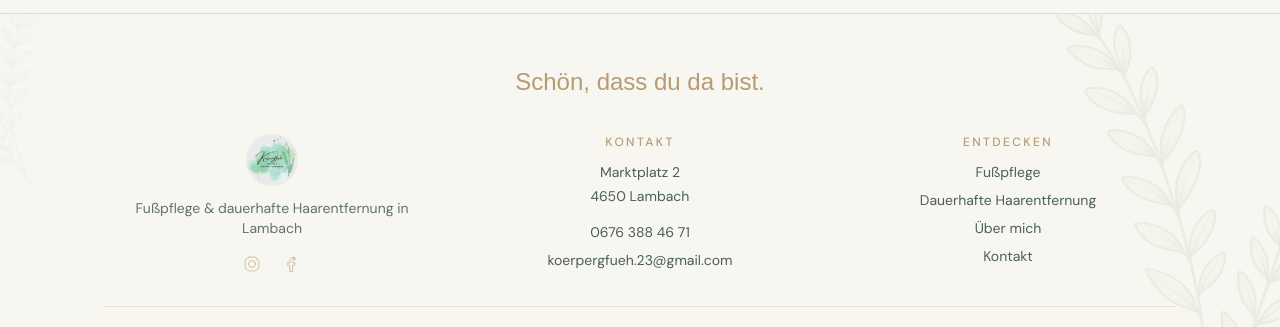
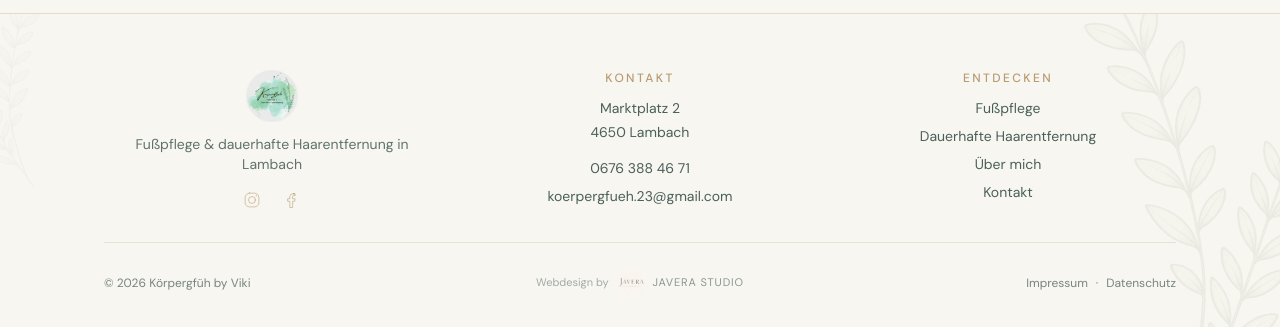
Before and after one commit to Javera-Studio/koerpergfueh, a Next.js app: page / in a window 1280 px wide. Shown: the part 8586-8913 px from the top of the page. Built offline with nearby package versions, Linux system fonts and the light colour scheme; a web font is replaced by a local one.

Commit message:
Footer: Script-Zeile "Schön, dass du da bist." entfernt

```diff
--- a/src/components/sections/Footer.tsx
+++ b/src/components/sections/Footer.tsx
@@ -2,7 +2,6 @@ import Image from "next/image";
 import Link from "next/link";
 import { business, navigation, legalLinks } from "@/lib/data/business";
 import { BotanicalWatermark } from "@/components/ui/BotanicalWatermark";
-import { Signature } from "@/components/ui/Signature";
 import { InstagramIcon, FacebookIcon } from "@/components/ui/SocialIcons";
 
 export function Footer() {
@@ -27,11 +26,7 @@ export function Footer() {
       />
 
       <div className="relative mx-auto max-w-6xl px-6 py-12 lg:px-10 lg:py-14">
-        <Signature className="block text-center !text-xl sm:!text-2xl" color="gold">
-          Schön, dass du da bist.
-        </Signature>
-
-        <div className="mt-8 grid gap-8 text-center lg:mt-10 lg:grid-cols-3">
+        <div className="grid gap-8 text-center lg:grid-cols-3">
           {/* Marke */}
           <div className="flex flex-col items-center gap-3">
             <Image
```
